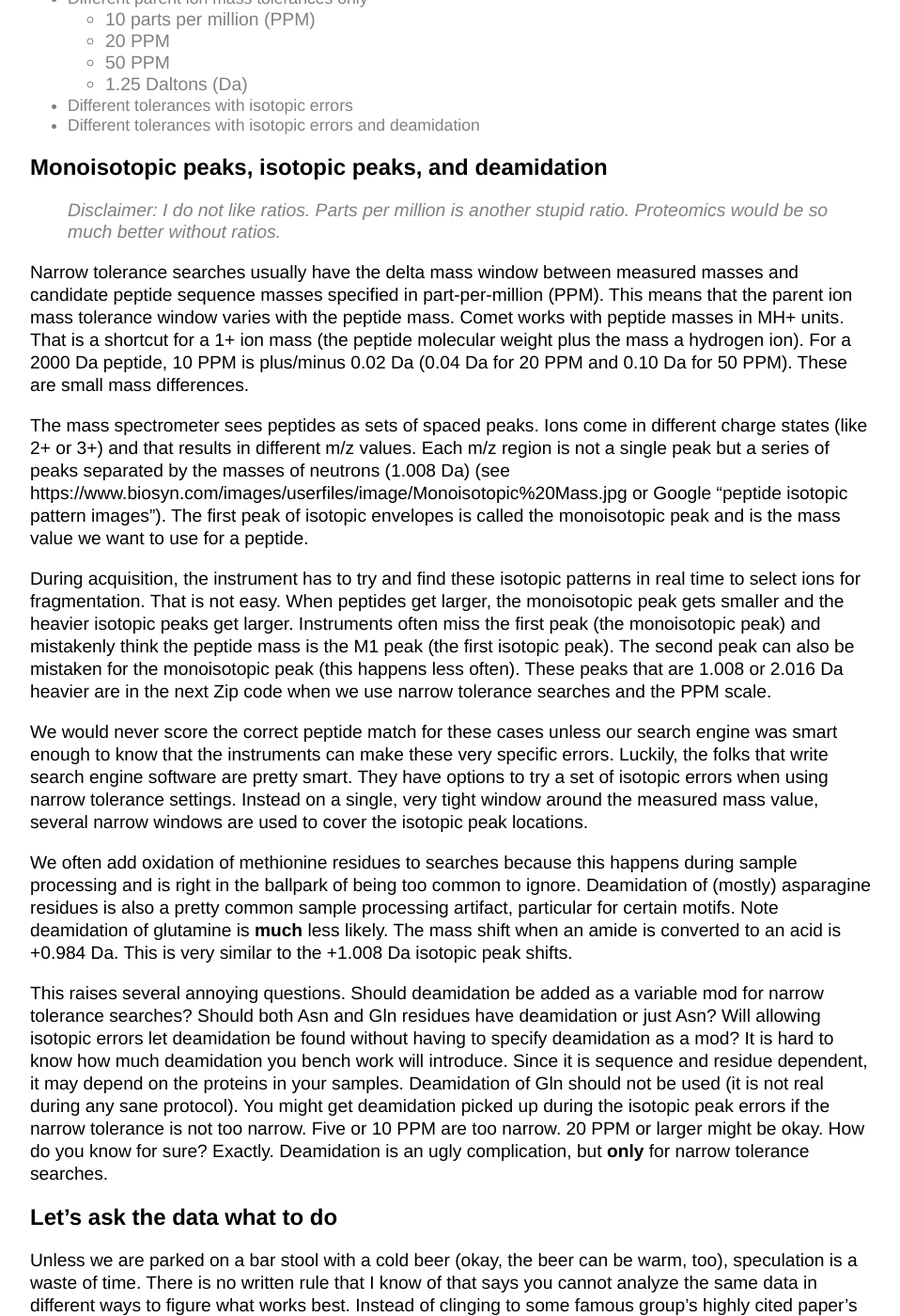
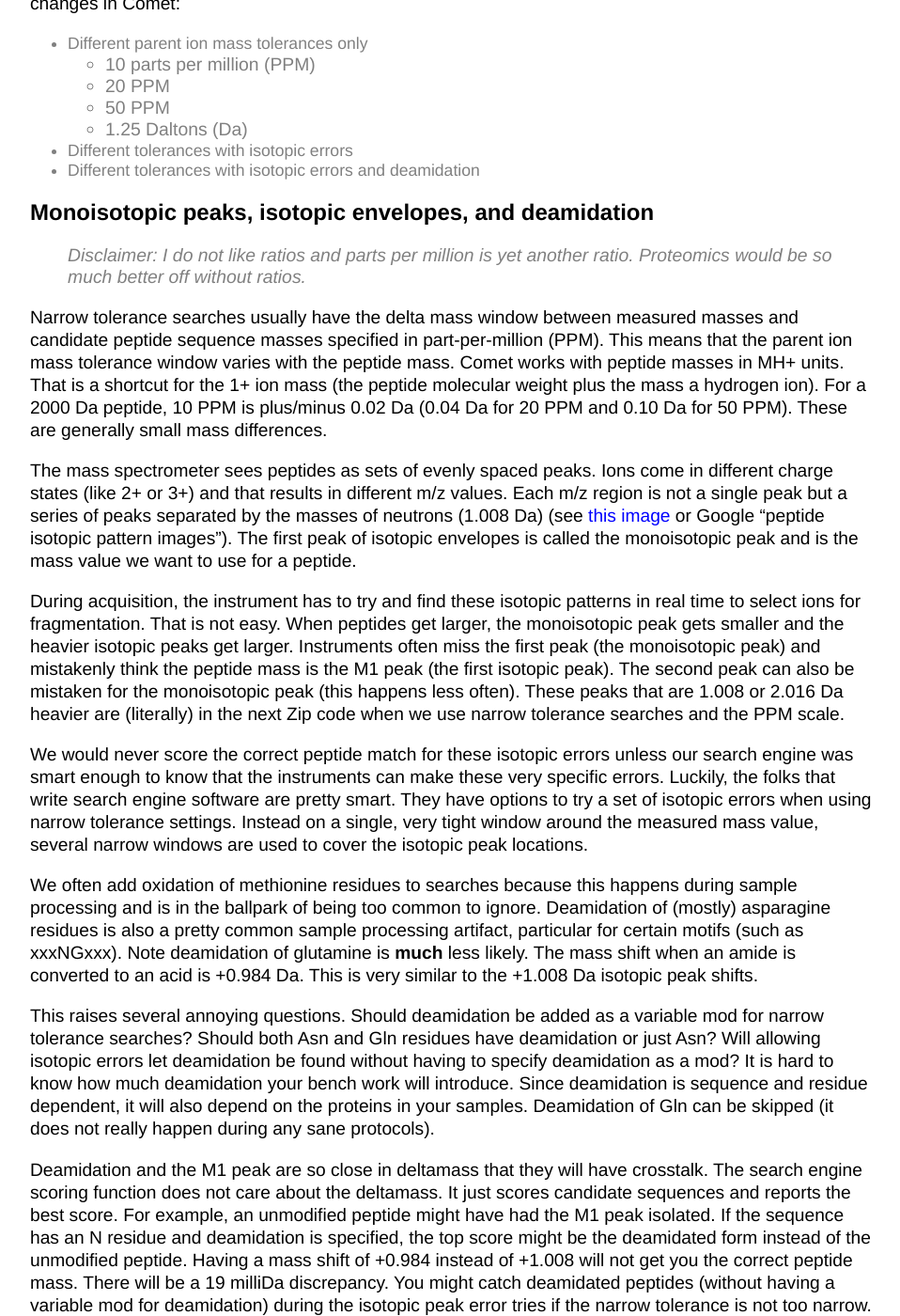
Before and after one commit to pwilmart/pwilmart.github.io, a Jekyll site: the page built from _posts/2021-04-22-Parent-ion-tolerance.md, in a window 1280 px wide and 1400 px high, scrolled down 2634 px. Shown: the whole window at 94% size, without its empty margins (160-1118 px from the left). Built offline with Jekyll 4.4.1, drawn with Linux system fonts in a browser that asks for light colours; some of the changed text lies outside the part shown.

Commit message:
yet more edits for the parent-ion-tolerance blog post

```diff
--- a/_posts/2021-04-22-Parent-ion-tolerance.md
+++ b/_posts/2021-04-22-Parent-ion-tolerance.md
@@ -17,27 +17,27 @@
 1.25 Da|8.8%
 Something else|13.5%
 
-I occasionally read the literature, so I knew what results I was going to see. The narrow tolerance search has won "the Franchise Wars" (movie quote reference from Demolition Man), so to speak.
+I occasionally read the literature, so I knew what results I was going to see. The narrow tolerance search has won "the Franchise Wars" (movie quote reference from Demolition Man) and become the Taco Bell of proteomics, so to speak.
 
-The Orbitraps from Thermo were the first wave in high resolution, high mass accuracy instruments to gain popularity. Previous Thermo instruments had been more "mass suggestion" spectrometers and one of the first things Thermo users did with Orbitraps was to adapt previous proteomics tools like SEQUEST to this new world. The first generation instruments were hybrids with the Orbitrap analyzer frequently used for survey scans and the linear ion trap used for the fragmentation and MS2 analysis. This created a situation where the MS2 spectra were largely unchanged from older instruments but the survey scans were very different.
+The Orbitraps from Thermo were the first wave in high resolution, high mass accuracy instruments to gain popularity. Previous Thermo instruments were more "mass suggestion" than "mass" spectrometers and one of the first things Thermo users did with Orbitraps was to adapt previous proteomics tools like [SEQUEST](https://www-ncbi-nlm-nih-gov.liboff.ohsu.edu/pmc/articles/PMC4607603/) to this new world. The first generation instruments were hybrids with the Orbitrap analyzer frequently used for survey scans and the linear ion trap used for the fragmentation and MS2 analysis. This created a situation where the MS2 spectra were largely unchanged from older instruments but the survey scans were very different.
 
-The early tools and tricks of the trade did surprisingly well with nominal masses, which was  what the MS2 spectra still were. It seemed logical that existing search engines could be adapted to the new data because the MS2 data had not changed. What had changed was the precursor ion information. Peptide charge states and monoisotopic masses could finally be known with some confidence. Search engines have parent ion mass tolerance settings, so an obvious question was what parent ion mass tolerance setting to use for Orbitraps. The MacCoss lab asked and answered this question way back in 2010 (see https://pubs.acs.org/doi/abs/10.1021/pr900816a).
+The early tools and tricks of the trade did surprisingly well with nominal masses, which was  what the MS2 spectra still were. It seemed logical that existing search engines could be adapted to the new data because the MS2 data had not changed. What had changed was the precursor ion information. Peptide charge states and monoisotopic masses could finally be known with some confidence. Search engines have parent ion mass tolerance settings, so an obvious question was what parent ion mass tolerance setting to use for Orbitraps. The MacCoss lab asked and **answered** this question way back in 2010 (see https://pubs.acs.org/doi/abs/10.1021/pr900816a).
 
 > Hsieh, E.J., Hoopmann, M.R., MacLean, B. and MacCoss, M.J., 2010. Comparison of database search strategies for high precursor mass accuracy MS/MS data. Journal of proteome research, 9(2), pp.1138-1143.
 
-The answer was that wide tolerance searches performed better. However, that was so long ago that the computers were evolutionally closer to slide rules than to today's super computers that also function as telephones. Narrow tolerance searches were faster. The convenience of faster searches is what tipped the scales. Convenience is the only factor that drives wide adoption of new tech. And that is where we are today. Sitting in front of idle computers that are hundreds of times faster than a decade ago because the narrow tolerance search finished while you blinked. Now that speed is irrelevant for most uses, maybe it is time to revisit the question of what parent ion mass tolerance performs best for basic uses?
+The answer was that wide tolerance searches performed better. However, that was a long time ago in a galaxy far, far away when the computers were evolutionally closer to slide rules than to today's super computers that also function as telephones. Narrow tolerance searches were faster (and still are). The convenience of faster searches is what tipped the scales. Convenience is the number one factor that drives wide adoption of any new tech (are you using that BluRay player than replaced the DVD player that replaced the VHS recorder much or are you streaming everything?). And that is where we are today. Sitting in front of idle computers (that are hundreds of times faster than a decade ago) because the narrow tolerance search finished while you blinked. Now that speed is irrelevant for most uses, maybe it is time to revisit the question of what parent ion mass tolerance performs best for basic uses?
 
-> There was a proteomics field that predates Orbitraps. I know, that is crazy talk, but it is true. We all wore tweed jackets, smoked pipes, had mustaches, and lived in brick building basements (mostly in the UK). No wait, that was the mass spec world before proteomics discovered proteins...
+> There was proteomics before Orbitraps. I know, that is crazy talk, but it is true. We all wore tweed jackets and ties, smoked pipes or cigars, had mustaches or beards, and lived in brick building basements (mostly in the UK). No wait, that was the mass spec world before proteomics led to the discovery of proteins...
 
 ## What data to use?
 
-Now that we have enormous public data repositories, finding data to use to answer questions is no longer a problem. Do we use some artificial concoction because we think we can predict the outcome? Do we use yeast or HeLa cells? (I think yeast and HeLa cells make perfect proteomics datasets as part of their normal cell cycles.) Or do we go all in with less than perfect real world samples? Check out the blog post title if you are unsure of the answer.
+Now that we have enormous public data repositories, finding data to use to answer questions is no longer a problem. Do we use some artificial concoction because we think we can predict the outcome? Do we use yeast or HeLa cells? (I think yeast and HeLa cells make perfect proteomics datasets as part of their normal cell cycles.) Or do we go all in with a less than perfect real world sample? Check out the blog post title if you are unsure of the answer...
 
-How about a wide dynamic range biological fluid (urine) from a rarely studied organism (California sea lions) that we know very little about? ([PXD009019](https://www.ebi.ac.uk/pride/archive/projects/PXD009019)) sounds perfect to me. I had already done a re-analysis of that data in [this repository](https://github.com/pwilmart/Sea_lion_urine_SpC).
+How about a wide dynamic range biological fluid (urine) from a rarely studied organism (California sea lions) that we know very little about? ([PXD009019](https://www.ebi.ac.uk/pride/archive/projects/PXD009019)) sounds perfect to me.
 
 > Neely, B.A., Prager, K.C., Bland, A.M., Fontaine, C., Gulland, F.M. and Janech, M.G., 2018. Proteomic analysis of urine from California Sea Lions (Zalophus californianus): A resource for urinary biomarker discovery. Journal of proteome research, 17(9), pp.3281-3291.
 
-Ten of the 19 samples were done in May 2017 and the other 9 were done in June. There were some calibration differences between the two sets of runs. I will work up the 9 June samples here because those runs had better calibration.
+I had already done a re-analysis of that data in [this repository](https://github.com/pwilmart/Sea_lion_urine_SpC). Ten of the 19 samples were done in May 2017 and the other 9 were done in June. There were some calibration differences between the two sets of runs. I will work up the 9 June samples here because those runs had better calibration.
 
 ## Data processing
 
@@ -57,29 +57,31 @@
 - Different tolerances with isotopic errors
 - Different tolerances with isotopic errors and deamidation
 
-## Monoisotopic peaks, isotopic peaks, and deamidation
+## Monoisotopic peaks, isotopic envelopes, and deamidation
 
-> Disclaimer: I do not like ratios. Parts per million is another stupid ratio. Proteomics would be so much better without ratios.
+> Disclaimer: I do not like ratios and parts per million is yet another ratio. Proteomics would be so much better off without ratios.
 
-Narrow tolerance searches usually have the delta mass window between measured masses and candidate peptide sequence masses specified in part-per-million (PPM). This means that the parent ion mass tolerance window varies with the peptide mass. Comet works with peptide masses in MH+ units. That is a shortcut for a 1+ ion mass (the peptide molecular weight plus the mass a hydrogen ion). For a 2000 Da peptide, 10 PPM is plus/minus 0.02 Da (0.04 Da for 20 PPM and 0.10 Da for 50 PPM). These are small mass differences.
+Narrow tolerance searches usually have the delta mass window between measured masses and candidate peptide sequence masses specified in part-per-million (PPM). This means that the parent ion mass tolerance window varies with the peptide mass. Comet works with peptide masses in MH+ units. That is a shortcut for the 1+ ion mass (the peptide molecular weight plus the mass a hydrogen ion). For a 2000 Da peptide, 10 PPM is plus/minus 0.02 Da (0.04 Da for 20 PPM and 0.10 Da for 50 PPM). These are generally small mass differences.
 
-The mass spectrometer sees peptides as sets of spaced peaks. Ions come in different charge states (like 2+ or 3+) and that results in different m/z values. Each m/z region is not a single peak but a series of peaks separated by the masses of neutrons (1.008 Da) (see https://www.biosyn.com/images/userfiles/image/Monoisotopic%20Mass.jpg or Google "peptide isotopic pattern images"). The first peak of isotopic envelopes is called the monoisotopic peak and is the mass value we want to use for a peptide.
+The mass spectrometer sees peptides as sets of evenly spaced peaks. Ions come in different charge states (like 2+ or 3+) and that results in different m/z values. Each m/z region is not a single peak but a series of peaks separated by the masses of neutrons (1.008 Da) (see [this image](https://www.biosyn.com/images/userfiles/image/Monoisotopic%20Mass.jpg) or Google "peptide isotopic pattern images"). The first peak of isotopic envelopes is called the monoisotopic peak and is the mass value we want to use for a peptide.
 
-During acquisition, the instrument has to try and find these isotopic patterns in real time to select ions for fragmentation. That is not easy. When peptides get larger, the monoisotopic peak gets smaller and the heavier isotopic peaks get larger. Instruments often miss the first peak (the monoisotopic peak) and mistakenly think the peptide mass is the M1 peak (the first isotopic peak). The second peak can also be mistaken for the monoisotopic peak (this happens less often). These peaks that are 1.008 or 2.016 Da heavier are in the next Zip code when we use narrow tolerance searches and the PPM scale.
+During acquisition, the instrument has to try and find these isotopic patterns in real time to select ions for fragmentation. That is not easy. When peptides get larger, the monoisotopic peak gets smaller and the heavier isotopic peaks get larger. Instruments often miss the first peak (the monoisotopic peak) and mistakenly think the peptide mass is the M1 peak (the first isotopic peak). The second peak can also be mistaken for the monoisotopic peak (this happens less often). These peaks that are 1.008 or 2.016 Da heavier are (literally) in the next Zip code when we use narrow tolerance searches and the PPM scale.
 
-We would never score the correct peptide match for these cases unless our search engine was smart enough to know that the instruments can make these very specific errors. Luckily, the folks that write search engine software are pretty smart. They have options to try a set of isotopic errors when using narrow tolerance settings. Instead on a single, very tight window around the measured mass value, several narrow windows are used to cover the isotopic peak locations.
+We would never score the correct peptide match for these isotopic errors unless our search engine was smart enough to know that the instruments can make these very specific errors. Luckily, the folks that write search engine software are pretty smart. They have options to try a set of isotopic errors when using narrow tolerance settings. Instead on a single, very tight window around the measured mass value, several narrow windows are used to cover the isotopic peak locations.
 
-We often add oxidation of methionine residues to searches because this happens during sample processing and is right in the ballpark of being too common to ignore. Deamidation of (mostly) asparagine residues is also a pretty common sample processing artifact, particular for certain motifs. Note deamidation of glutamine is **much** less likely. The mass shift when an amide is converted to an acid is +0.984 Da. This is very similar to the +1.008 Da isotopic peak shifts.
+We often add oxidation of methionine residues to searches because this happens during sample processing and is in the ballpark of being too common to ignore. Deamidation of (mostly) asparagine residues is also a pretty common sample processing artifact, particular for certain motifs (such as xxxNGxxx). Note deamidation of glutamine is **much** less likely. The mass shift when an amide is converted to an acid is +0.984 Da. This is very similar to the +1.008 Da isotopic peak shifts.
 
-This raises several annoying questions. Should deamidation be added as a variable mod for narrow tolerance searches? Should both Asn and Gln residues have deamidation or just Asn? Will allowing isotopic errors let deamidation be found without having to specify deamidation as a mod? It is hard to know how much deamidation you bench work will introduce. Since it is sequence and residue dependent, it may depend on the proteins in your samples. Deamidation of Gln should not be used (it is not real during any sane protocol). You might get deamidation picked up during the isotopic peak errors if the narrow tolerance is not too narrow. Five or 10 PPM are too narrow. 20 PPM or larger might be okay. How do you know for sure? Exactly. Deamidation is an ugly complication, but **only** for narrow tolerance searches.
+This raises several annoying questions. Should deamidation be added as a variable mod for narrow tolerance searches? Should both Asn and Gln residues have deamidation or just Asn? Will allowing isotopic errors let deamidation be found without having to specify deamidation as a mod? It is hard to know how much deamidation your bench work will introduce. Since deamidation is sequence and residue dependent, it will also depend on the proteins in your samples. Deamidation of Gln can be skipped (it does not really happen during any sane protocols).
+
+Deamidation and the M1 peak are so close in deltamass that they will have crosstalk. The search engine scoring function does not care about the deltamass. It just scores candidate sequences and reports the best score. For example, an unmodified peptide might have had the M1 peak isolated. If the sequence has an N residue and deamidation is specified, the top score might be the deamidated form instead of the unmodified peptide. Having a mass shift of +0.984 instead of +1.008 will not get you the correct peptide mass. There will be a 19 milliDa discrepancy. You might catch deamidated peptides (without having a variable mod for deamidation) during the isotopic peak error tries if the narrow tolerance is not too narrow. Five or 10 PPM are too narrow. 20 PPM or larger might be okay. How do you know for sure? Exactly. Deamidation is an ugly complication, but **only** for narrow tolerance searches.
 
 ## Let's ask the data what to do
 
-Unless we are parked on a bar stool with a  cold beer (okay, the beer can be warm, too), speculation is a waste of time. There is no written rule that I know of that says you cannot analyze the same data in different ways to figure what works best. Instead of clinging to some famous group's highly cited paper's methods section like a lifeboat, you can figure out how to analyze your own data like a true professional scientist. All it costs you is some computer time.
+Unless we are parked on a bar stool with a cold beer (warm beers are okay, too), speculation is a waste of time. There is no written rule that I know of that says you cannot analyze the same data in different ways to figure out what works best. Instead of clinging to some famous group's highly cited paper's methods section like a lifeboat, you can just figure it out yourself. All it costs you is some computer time.
 
-It took proteomics a long time to find the secret sauce for search engine peptide identifications. That secret sauce is the target/decoy method and counting PSMs at a controlled FDR. This is the evaluation metric we need to spread our wings and fly (informaticically speaking).
+It took proteomics a long time to find the secret sauce for optimizing search engine peptide identifications. That secret sauce is the target/decoy method and counting PSMs at the same controlled FDR. This is the evaluation metric we need to spread our wings and fly (informaticically speaking).
 
-That is exactly what I did. I tried different Comet setting on the same data and wrote down the numbers of PSMs at 1% FDR. Then I made this table:
+That is exactly what I did (and my arms are still sore). I tried different Comet setting on the same data and wrote down the numbers of PSMs at 1% FDR. Then I made this table:
 
 Parent ion tolerance|PSMs|PSMs with iso errors|PSMs with iso errors and Deamidation
 --------------------|----|--------------------|------------------------------------
@@ -90,21 +92,34 @@
 
 The small print: California sea lion FASTA file, semi-tryptic cleavage with up to 2 missed cleavages, variable met oxidation, static alkylated cys, and high resolution fragment ions.
 
+> NOTE: You do not need to allow isotopic errors when doing a wide tolerance search. It is overkill and not recommended. I never bother with deamidation as a variable modification, either.
+
 ## The take home message
 
-It is time to outgrow the limitations of the narrow windows and go big with the parent ion tolerance. Not only do you get the best results, you can ignore all of that other stuff (isotopic errors and the deamidation complications). Putting all joking aside, try wide tolerance setting in your workflows and see if you get improvements. Not all tools will let you get the best results, though. Maybe that should be a good reason to find better tools.
+Is it time to outgrow the limitations of narrow tolerances and go big with the parent ion tolerance. I bet being more tolerant was on your New Year's Resolution list. Not only do you get the best results, you can ignore all of that other crazy stuff (isotopic errors and the deamidation complications). Putting all joking aside, try wide tolerance setting in your workflows and see if you get improvements. Not all tools will let you get the best results, though. Maybe that should be a good reason to find better tools.
 
-Narrow tolerance searches by themselves are quite bad. The reasons are many (I will come back and add more along those lines later). You can make narrow tolerance searches a lot better by allowing isotopic errors. You can get some small further gains with deamidation of N. However, the 1-3% gain is probably small enough to think about skipping. It is clear that 10 PPM is too narrow (as would be tighter tolerances). These very narrow tolerances are sensitive to any mass calibration errors. Mass re-calibration is an option in many tools, but I think it is still risky.
+Narrow tolerance searches by themselves (without isotopic errors tried) are quite bad. The reasons are many:
+- isotopic errors are not insignificant
+- they are affect by mass calibration errors
+- the difference between deamidation and the M1 peak becomes important
+- accurate mass measurements no longer distinguish correct matches from noise
+  - narrow tolerances do not **reject** noise
+  - narrow tolerances instead **select** different noise
+  - deltamass values become a weak classifier
 
-In terms of low risk of screwing up your analyses, 1.25 Da tolerance gives the best numbers independent of parent ion mass tolerance settings. Provided you know how to analyze wide tolerance searches (or your pipeline does), this is a real "set it and forget it" situation. One could say the MacCoss lab got it right eleven years ago (they still do wide tolerance searches, right?) and the proteomics community (cough, cough MaxQuant, PD, etc.) has spent over a decade getting it wrong.
+You can make narrow tolerance searches a lot better by allowing isotopic errors. You can get some small further gains with deamidation of N. However, the 1-3% gain from deamidation is probably small enough to think about skipping. It is clear that 10 PPM is too narrow (as would be tighter tolerances). These very narrow tolerances are quite sensitive to any mass calibration errors. Mass re-calibration is an option in many tools, but I think it is still risky.
 
-While you are sharpening your arrows so you can shoot the messenger, there can be computational reasons to need narrower tolerances in many applications. Those are more advanced cases. The basic peptide identification and quantification experiments that are the vast majority of use cases could be significantly improved.
+In terms of low risk of screwing up your analyses, 1.25 Da tolerance gives the best numbers independent of parent ion mass tolerance settings. Provided you know how to analyze wide tolerance searches (or your pipeline does), this is a real "set it and forget it" situation.
+
+One could say the MacCoss lab got it right eleven years ago (they still do wide tolerance searches, right?) and the proteomics community (cough, cough MaxQuant, PD, Mascot, etc.) has spent over a decade getting it wrong. Accepting dogma from on high without proof is faith not science. Forget what you read in some high impact article, what some company says in a marketing brochure, what you did yesterday. I would argue that you have a responsibility as a scientist to analyze your data to the best of your abilities. It is very doable to figure out the best way to analyze your data by yourself with our current tools and techniques.
+
+While you are sharpening your arrows so you can shoot the messenger (me), there can be computational reasons to need narrower tolerances in many applications. Those are more advanced cases. The basic peptide identification and quantification experiments that are the vast majority of use cases could be significantly improved. What is the point of spending a million dollars to make amazing measurements and then throw away so much data?
 
 ## Where are the histograms?
 
-I know. I love looking at them, too. They take forever to make. I have to do GUI window captures for lots of deltamass and peptide classes (every changed Comet parameter is a new set of histograms). Those screen captures have to have regions clipped out. Multi-histogram figures have to be made in PowerPoint. There are lots of files to name, organize, and keep track of. I will get to it one of these days.
+I know. I love looking at them, too. They take forever to make. I have to do GUI window captures for lots of deltamass and peptide classes (every changed Comet parameter is a new set of histograms). Those screen captures have to have regions clipped out. Multi-histogram figures have to be made in PowerPoint. There are lots of files to name, organize, and keep track of. I will make a repository with histograms sometime soon. The README files for repositories produce better web viewing of screen shot figures than these blog posts.
 
-The [parent ion mass correction](https://github.com/pwilmart/precursor_mass_corrections) repository is a related topic and has many histograms to check out.
+The [parent ion mass correction](https://github.com/pwilmart/precursor_mass_corrections) repository is a related topic and has many histograms to check out in the meantime.
 
 ---
 
```
